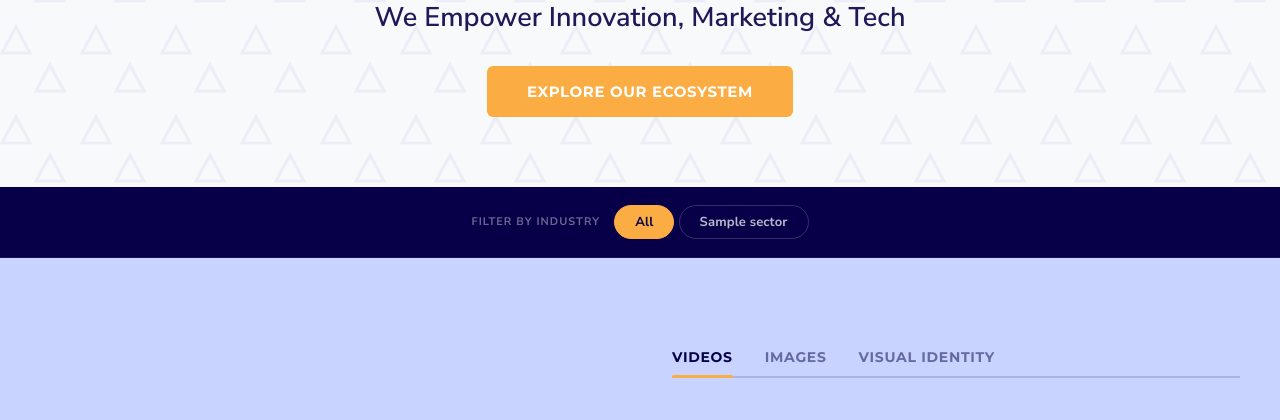
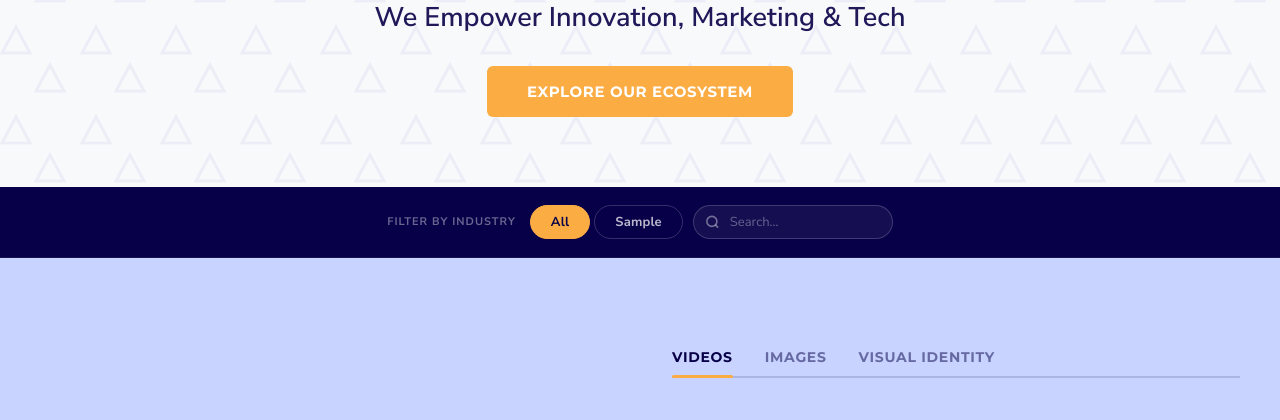
Before and after one commit to mutasemrecovery/ah_portfolio, a Laravel app: page / in a window 1280 px wide. Shown: the part 864-1284 px from the top of the page. Run offline with Laravel 9, Linux system fonts and the light colour scheme; data comes from the database, SQL or seed files in the repository; tables that the repository leaves empty hold one stand-in row (values such as "Sample post"); grey boxes marked "Sample" are stand-in pictures; some libraries are stand-ins or nearby versions.

Commit message:
first commit

```diff
--- a/app/Http/Controllers/HomeController.php
+++ b/app/Http/Controllers/HomeController.php
@@ -5,7 +5,7 @@ namespace App\Http\Controllers;
 use App\Models\HeroSection;
 use App\Models\Agency;
 use App\Models\AboutSection;
-use App\Models\Sector;
+use App\Models\AgencyMedia;
 use App\Models\Client;
 use App\Models\SiteSetting;
 
@@ -24,7 +24,12 @@ class HomeController extends Controller
         $clients  = Client::active()->get();
         $settings = SiteSetting::all()->keyBy('key');
 
-        $allSectors = Sector::orderBy('name')->pluck('name');
+        $allSectors = AgencyMedia::where('is_active', true)
+            ->whereNotNull('sector')
+            ->where('sector', '!=', '')
+            ->distinct()
+            ->orderBy('sector')
+            ->pluck('sector');
 
         return view('front.home', compact(
             'hero', 'agencies', 'about', 'clients', 'settings', 'allSectors'
--- a/assets_front/css/style.css
+++ b/assets_front/css/style.css
@@ -2215,6 +2215,43 @@ section {
   color: var(--navy);
 }
 
+.sector-search-wrap {
+  position: relative;
+  flex-shrink: 0;
+}
+
+.sector-search-icon {
+  position: absolute;
+  inset-inline-start: 12px;
+  top: 50%;
+  transform: translateY(-50%);
+  color: rgba(255, 255, 255, .4);
+  pointer-events: none;
+  display: flex;
+  align-items: center;
+}
+
+.sector-search {
+  padding: 7px 14px;
+  padding-inline-start: 36px;
+  border-radius: 100px;
+  border: 1.5px solid rgba(255, 255, 255, .18);
+  background: rgba(255, 255, 255, .06);
+  color: #fff;
+  font-size: 13px;
+  font-family: inherit;
+  outline: none;
+  width: 200px;
+  transition: border-color .2s, background .2s, width .25s;
+}
+
+.sector-search::placeholder { color: rgba(255, 255, 255, .35); }
+.sector-search:focus {
+  border-color: var(--orange);
+  background: rgba(255, 255, 255, .1);
+  width: 260px;
+}
+
 .showcase--hidden {
   display: none !important;
 }
--- a/assets_front/js/app.js
+++ b/assets_front/js/app.js
@@ -166,14 +166,19 @@ document.addEventListener('DOMContentLoaded', () => {
     panel.addEventListener('phones:show', start);
     panel.addEventListener('phones:hide', stop);
 
-    panel.addEventListener('sector:filter', e => {
+    let panelSector = 'all';
+    let panelSearch = '';
+
+    const applyPanelFilter = () => {
       stop();
-      const sector = e.detail.sector;
-      const filtered = sector === 'all'
-        ? allServerSlides
-        : allServerSlides.filter(s => !s.sector || s.sector === sector);
+      const q = panelSearch.toLowerCase().trim();
+      const filtered = allServerSlides.filter(s => {
+        const sectorMatch = panelSector === 'all' || !s.sector || s.sector === panelSector;
+        const titleMatch  = !q || (s.lightboxTitle || '').toLowerCase().includes(q);
+        return sectorMatch && titleMatch;
+      });
       slides = filtered.length > 0 ? filtered : [];
-      panel._slides = slides.slice(); // keep grid in sync
+      panel._slides = slides.slice();
       idx = 0;
       if (slides.length === 0) {
         phones.forEach(phone => {
@@ -190,7 +195,10 @@ document.addEventListener('DOMContentLoaded', () => {
         if (m) { m.style.opacity = '0'; requestAnimationFrame(() => { m.style.opacity = '1'; }); }
       });
       if (slides.length > 1 && panel.style.display !== 'none') start();
-    });
+    };
+
+    panel.addEventListener('sector:filter', e => { panelSector = e.detail.sector; applyPanelFilter(); });
+    panel.addEventListener('search:filter', e => { panelSearch = e.detail.query || ''; applyPanelFilter(); });
 
     if (panel.style.display !== 'none') start();
   });
@@ -216,11 +224,16 @@ document.addEventListener('DOMContentLoaded', () => {
     shelf.querySelector('.pdf-shelf__btn--prev')?.addEventListener('click', () => show(idx - 1));
     shelf.querySelector('.pdf-shelf__btn--next')?.addEventListener('click', () => show(idx + 1));
 
-    shelf.addEventListener('sector:filter', e => {
-      const sector = e.detail.sector;
-      visibleCards = sector === 'all'
-        ? allCards
-        : allCards.filter(c => !c.dataset.sector || c.dataset.sector === sector);
+    let shelfSector = 'all';
+    let shelfSearch = '';
+
+    const applyShelfFilter = () => {
+      const q = shelfSearch.toLowerCase().trim();
+      visibleCards = allCards.filter(c => {
+        const sectorMatch = shelfSector === 'all' || !c.dataset.sector || c.dataset.sector === shelfSector;
+        const titleMatch  = !q || c.textContent.toLowerCase().includes(q);
+        return sectorMatch && titleMatch;
+      });
       if (visibleCards.length === 0) {
         allCards.forEach(c => c.classList.add('pdf-card--hidden'));
         if (counter) counter.textContent = '';
@@ -228,7 +241,10 @@ document.addEventListener('DOMContentLoaded', () => {
       } else {
         show(0);
       }
-    });
+    };
+
+    shelf.addEventListener('sector:filter', e => { shelfSector = e.detail.sector; applyShelfFilter(); });
+    shelf.addEventListener('search:filter', e => { shelfSearch = e.detail.query || ''; applyShelfFilter(); });
 
     show(0);
   });
@@ -533,6 +549,33 @@ document.addEventListener('DOMContentLoaded', () => {
     });
   }
 
+  // Sector bar text search
+  const sectorSearchEl = document.getElementById('sector-search');
+  if (sectorSearchEl) {
+    const dispatchSearch = q => {
+      document.querySelectorAll('[data-panel]').forEach(p =>
+        p.dispatchEvent(new CustomEvent('search:filter', { detail: { query: q } }))
+      );
+      document.querySelectorAll('.pdf-shelf').forEach(s =>
+        s.dispatchEvent(new CustomEvent('search:filter', { detail: { query: q } }))
+      );
+    };
+    let sbarTimer = null;
+    sectorSearchEl.addEventListener('input', () => {
+      const q = sectorSearchEl.value;
+      dispatchSearch(q);
+      clearTimeout(sbarTimer);
+      sbarTimer = setTimeout(() => {
+        const url = new URL(window.location);
+        if (q.trim()) url.searchParams.set('q', q);
+        else url.searchParams.delete('q');
+        history.replaceState(history.state, '', url);
+      }, 350);
+    });
+    const urlQ = new URLSearchParams(window.location.search).get('q');
+    if (urlQ) { sectorSearchEl.value = urlQ; setTimeout(() => dispatchSearch(urlQ), 100); }
+  }
+
   // Auto-open video grid if ?search= is present in URL
   const urlSearch = new URLSearchParams(window.location.search).get('search');
   if (urlSearch) {
--- a/resources/views/front/home.blade.php
+++ b/resources/views/front/home.blade.php
@@ -171,6 +171,13 @@
         <button class="sector-pill" data-sector="{{ $sector }}">{{ $sector }}</button>
       @endforeach
     </div>
+    <div class="sector-search-wrap">
+      <svg class="sector-search-icon" width="15" height="15" viewBox="0 0 24 24" fill="none" stroke="currentColor" stroke-width="2.5">
+        <circle cx="11" cy="11" r="8"/><line x1="21" y1="21" x2="16.65" y2="16.65"/>
+      </svg>
+      <input type="search" id="sector-search" class="sector-search"
+             placeholder="{{ app()->getLocale() === 'ar' ? 'ابحث...' : 'Search...' }}">
+    </div>
   </div>
 </section>
 @endif
```
